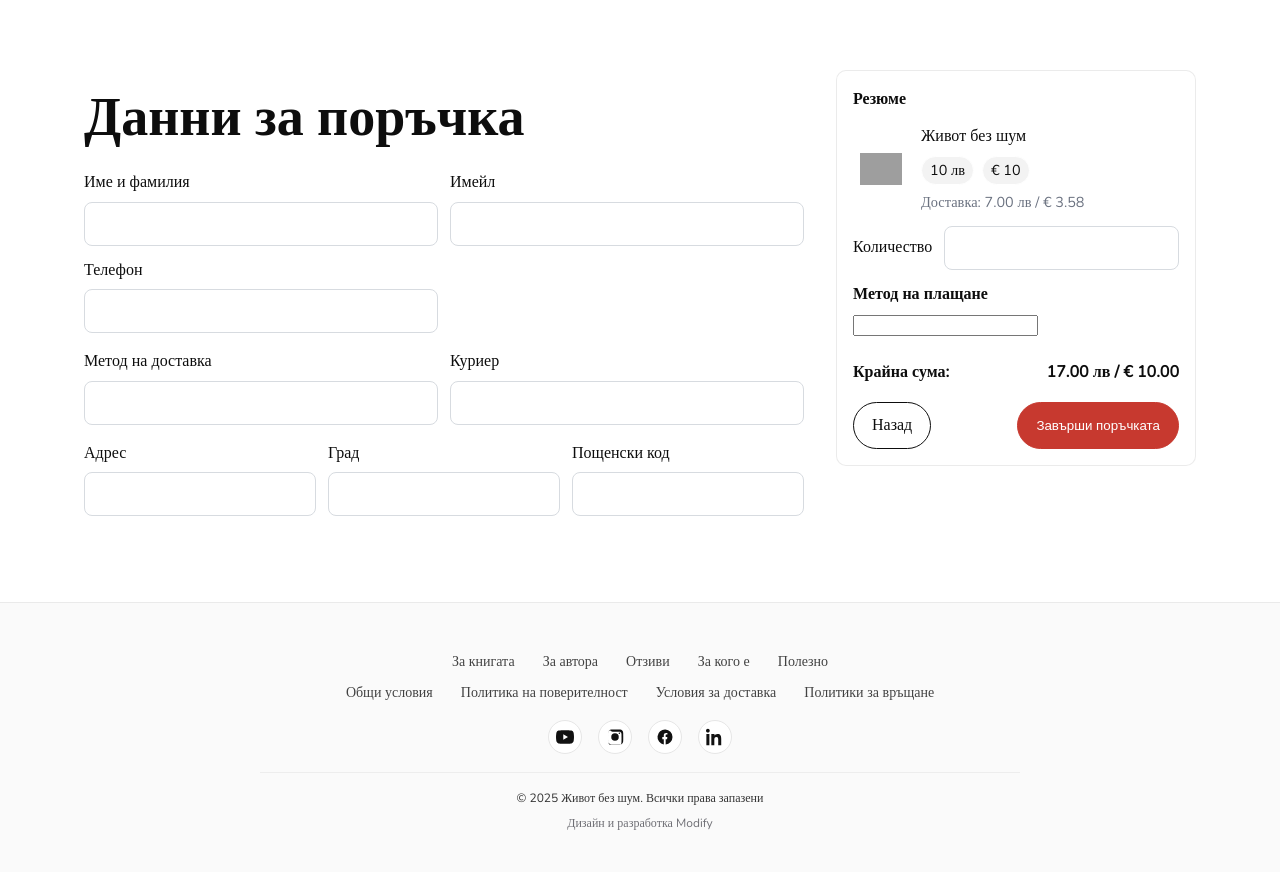
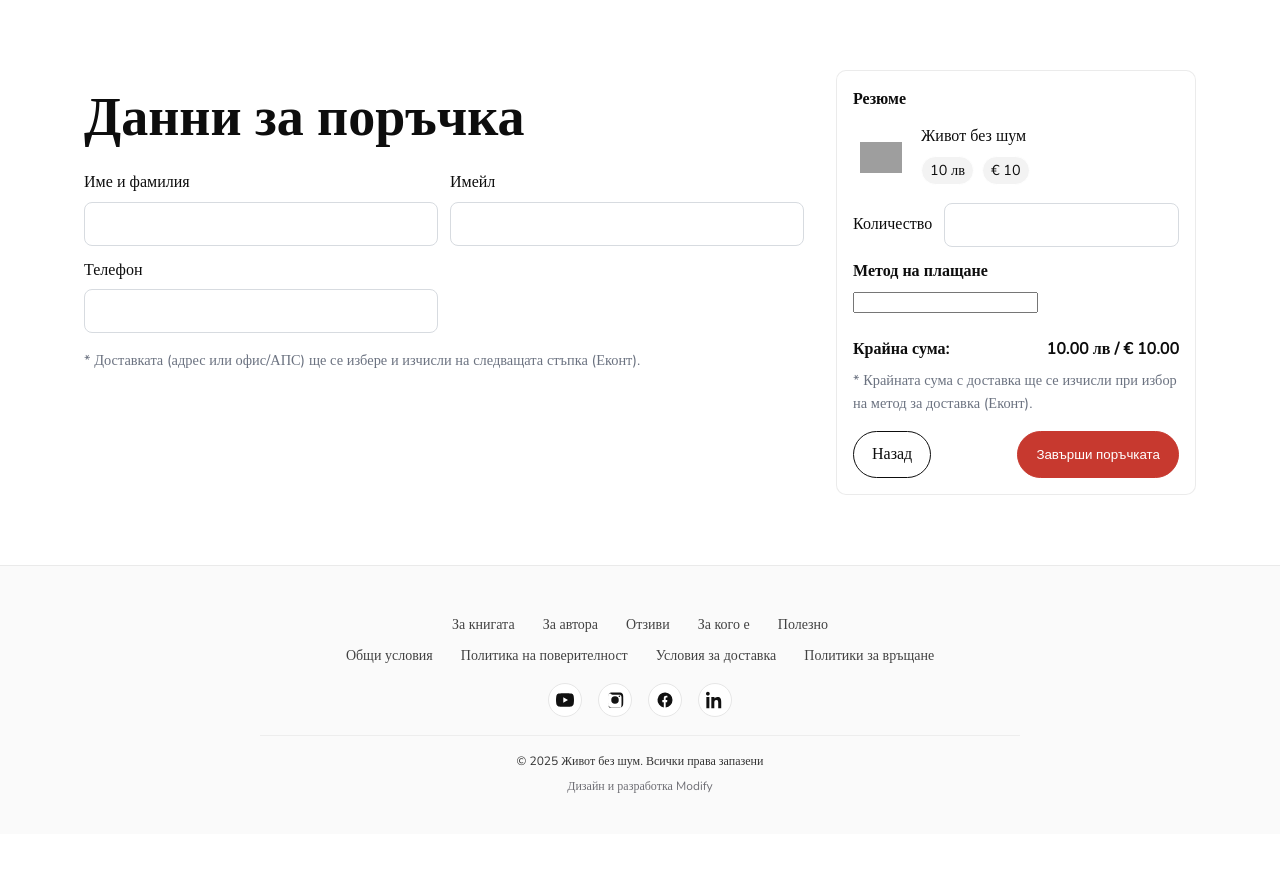
Before and after one commit to rainballs/jivot-bez-shum, a Django app: template templates/checkout/info.html in a window 1280 px wide. Shown: the part 74-946 px from the top of the page. After the commit the page ends 867 px from the top, so only its background shows below. Run offline with Django 5.2, Linux system fonts and the light colour scheme; the template is opened without the code that fills it: most values are stand-ins (such as "Sample title", 1, 10 or a date in 2020); form fields are guessed from the names that the template uses; grey boxes are pictures that could not be loaded.

Commit message:
edited form for delivery

```diff
--- a/templates/checkout/info.html
+++ b/templates/checkout/info.html
@@ -16,7 +16,8 @@
                     {% if messages %}
                         <div class="alerts">
                             {% for m in messages %}
-                                <div class="alert">{{ m }}</div>{% endfor %}
+                                <div class="alert">{{ m }}</div>
+                            {% endfor %}
                         </div>
                     {% endif %}
 
@@ -26,20 +27,9 @@
                         <label>Телефон {{ form.phone }}</label>
                     </div>
 
-                    <div class="field-grid">
-                        <label>Метод на доставка {{ form.delivery_method }}</label>
-                        <label>Куриер {{ form.courier }}</label>
-                    </div>
-
-                    <div class="field-grid" data-address>
-                        <label>Адрес {{ form.address_line }}</label>
-                        <label>Град {{ form.city }}</label>
-                        <label>Пощенски код {{ form.postal_code }}</label>
-                    </div>
-
-                    <div class="field-grid" data-office style="display:none">
-                        <label>Офис/АПС {{ form.office_text }}</label>
-                    </div>
+                    <p class="small muted" style="margin-top:.5rem">
+                        * Доставката (адрес или офис/АПС) ще се избере и изчисли на следващата стъпка (Еконт).
+                    </p>
                 </div>
 
                 <!-- RIGHT: summary, quantity, payment and submit -->
@@ -56,7 +46,7 @@
                                         <span class="pill"><span data-price-bgn>{{ product.price_bgn }}</span> лв</span>
                                         <span class="pill">€ <span data-price-eur>{{ product.price_eur }}</span></span>
                                     </div>
-                                    <div class="small muted" data-ship-line></div>
+                                    {# Няма data-ship-line тук; ще бъде показано на стъпка Еконт #}
                                 {% endif %}
                             </div>
                         </div>
@@ -66,7 +56,7 @@
                             {{ form.quantity }}
                         </div>
 
-                        <!-- NEW: payment method radios (from pay_form) -->
+                        <!-- Payment method radios (from pay_form) -->
                         <div class="pay-method">
                             <label style="font-weight:700; display:block; margin:10px 0 6px;">Метод на плащане</label>
                             <div class="pay-tiles">
@@ -77,10 +67,15 @@
                         <div class="total-row">
                             <div>Крайна сума:</div>
                             <div class="total">
+                                <!-- Показваме само цената на продукта тук; скриптът ще добавя доставка само когато има UI за доставка -->
                                 <span data-total-bgn>{{ product.price_bgn|floatformat:2 }}</span> лв / €
-                                <span data-total-eur">{{ product.price_eur|floatformat:2 }}</span>
+                                <span data-total-eur>{{ product.price_eur|floatformat:2 }}</span>
                             </div>
                         </div>
+
+                        <p class="small muted" style="margin-top:6px">
+                            * Крайната сума с доставка ще се изчисли при избор на метод за доставка (Еконт).
+                        </p>
 
                         <div class="actions actions-right">
                             <a href="/" class="btn btn-secondary">Назад</a>
@@ -93,10 +88,12 @@
     </section>
 
     <script>
+        // Same script kept, but made safe when delivery UI is absent (this page).
         document.addEventListener("DOMContentLoaded", function () {
             const sel = document.querySelector('#id_delivery_method') || document.querySelector('select[name="delivery_method"]');
             const address = document.querySelector("[data-address]");
             const office = document.querySelector("[data-office]");
+            const hasDeliveryUI = !!sel && !!address && !!office;
 
             // Helpers
             function toNum(s) {
@@ -111,12 +108,12 @@
             const pEUR = toNum(document.querySelector("[data-price-eur]")?.textContent);
             const outBGN = document.querySelector("[data-total-bgn]");
             const outEUR = document.querySelector("[data-total-eur]");
-            const qty = document.querySelector('input[name="quantity"]');
-            const shipLine = document.querySelector("[data-ship-line]");
+            const qtyInput = document.querySelector('input[name="quantity"]');
+            const shipLine = document.querySelector("[data-ship-line]"); // not present on this page
 
             function shipBGN() {
-                // value is "address" (до адрес) or "office" (офис/АПС)
-                const v = sel?.value;
+                if (!hasDeliveryUI) return 0; // ⬅️ no shipping on this page
+                const v = sel?.value; // "address" or "office"
                 return v === "address" ? 9.00 : 7.00;
             }
 
@@ -126,15 +123,20 @@
             }
 
             function recalc() {
-                const q = toNum(qty?.value || 1);
+                const q = toNum(qtyInput?.value || 1);
                 const sBGN = shipBGN(), sEUR = shipEUR();
+
                 if (outBGN) outBGN.textContent = fmt(pBGN * q + sBGN);
                 if (outEUR) outEUR.textContent = fmt(pEUR * q + sEUR);
-                if (shipLine) shipLine.textContent = `Доставка: ${fmt(sBGN)} лв / € ${fmt(sEUR)}`;
+
+                if (shipLine && hasDeliveryUI) {
+                    shipLine.textContent = `Доставка: ${fmt(sBGN)} лв / € ${fmt(sEUR)}`;
+                }
             }
 
             function applyDelivery() {
-                if (!sel || !address || !office) {
+                if (!hasDeliveryUI) {
+                    // No delivery widgets here → just recalc totals without shipping
                     recalc();
                     return;
                 }
@@ -148,19 +150,18 @@
                 recalc();
             }
 
-            // Attach multiple listeners for robustness (some custom selects only fire 'input')
+            // Listeners
             if (sel) {
                 sel.addEventListener("change", applyDelivery);
                 sel.addEventListener("input", applyDelivery);
             }
-            if (qty) qty.addEventListener("input", recalc);
+            if (qtyInput) qtyInput.addEventListener("input", recalc);
 
-            // Safety net: if any form control inside the container changes, recalc.
             document.querySelector(".checkout-grid-2col")?.addEventListener("change", function (e) {
                 if (e.target === sel) applyDelivery();
             });
 
-            // Final: init once on load
+            // Init
             applyDelivery();
         });
     </script>
```
